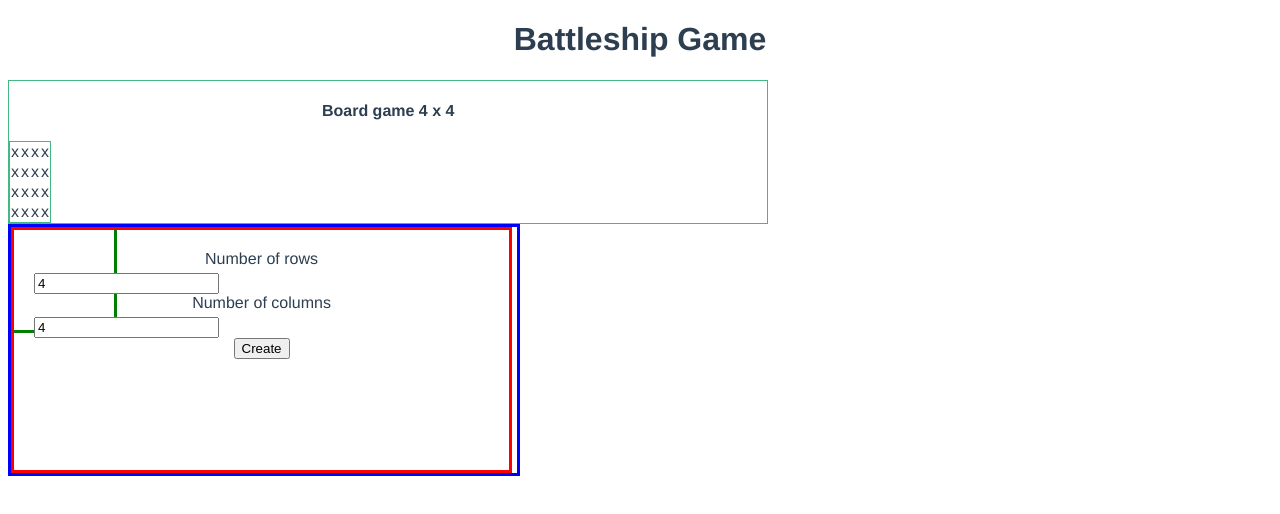
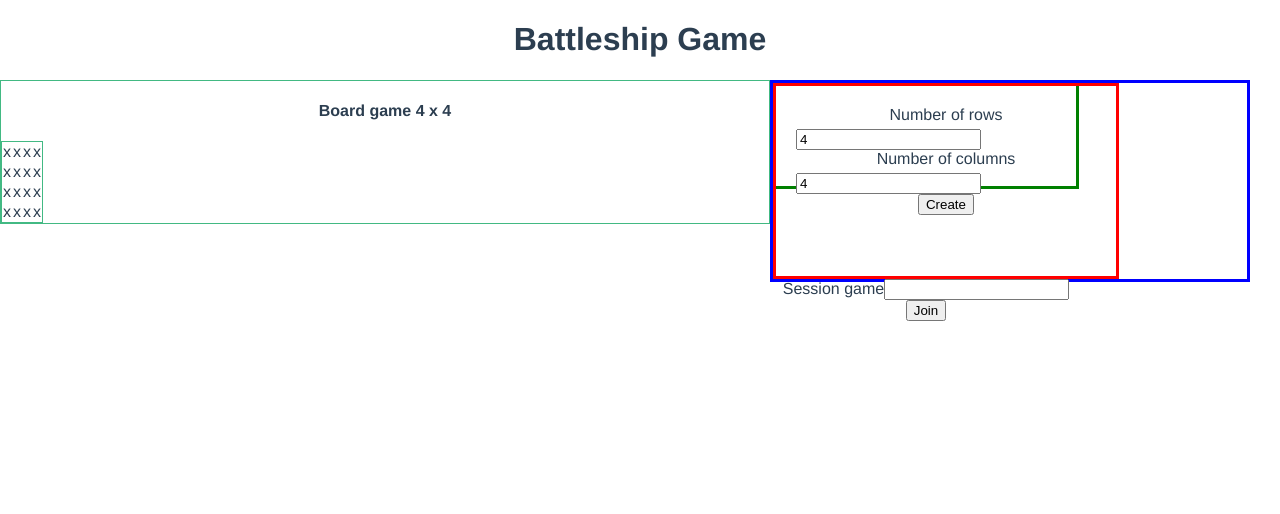
Before and after one commit to Jhannet/BattleshipGameVue, a Vue app in the folder battleship-game/: page /#/ in a window 1280 px wide. Shown: the top 514 px of the page. Built offline with nearby package versions, Linux system fonts and the light colour scheme.

Commit message:
conection with backend

```diff
--- a/battleship-game/package.json
+++ b/battleship-game/package.json
@@ -8,6 +8,7 @@
     "lint": "vue-cli-service lint"
   },
   "dependencies": {
+    "axios": "^0.18.0",
     "vue": "^2.5.16",
     "vue-router": "^3.0.1"
   },
--- a/battleship-game/src/App.vue
+++ b/battleship-game/src/App.vue
@@ -14,6 +14,11 @@ export default {
 </script>
 
 <style>
+html, body {
+  width: 100%;
+  height: 100%;
+  margin: 0;
+}
 #app {
   font-family: 'Avenir', Helvetica, Arial, sans-serif;
   -webkit-font-smoothing: antialiased;
--- a/battleship-game/src/components/Board.vue
+++ b/battleship-game/src/components/Board.vue
@@ -50,7 +50,7 @@ export default {
 .board {
     border: #42b983 solid 1px;
     width: 60%;
-    height: 100%;
+    /* height: 100%; */
     float: left;
 }
 #my-table {
--- a/battleship-game/src/components/BoardConfiguration.vue
+++ b/battleship-game/src/components/BoardConfiguration.vue
@@ -4,12 +4,13 @@
         <input v-model.number="rows" type="number" min='4' @change="sendValues(rows, columns)">
         <label>Number of columns</label>
         <input v-model.number="columns" type="number" min='4' @change="sendValues(rows, columns)">
-        <button @click="sendValues(rows, columns)">Create</button>
+        <button @click="createGame(rows, columns)">Create</button>
   </div>
 </template>
 
 <script>
 import {EventBus} from '@/services/event-bus';
+import Game from '@/services/game';
 
 export default {
   name: 'boardConfiguration',
@@ -23,6 +24,17 @@ export default {
     sendValues(rows, columns) {
       EventBus.$emit('rows', rows);
       EventBus.$emit('columns', columns);
+    },
+    createGame(rows, columns) {
+      Game.createGame({rows, columns})
+      .then(game => {
+        console.log(game);
+        console.log(game.session);
+        EventBus.$emit('token', game.session);
+      })
+      .catch(error => {
+        console.log(error);
+      });
     }
   }
 };
@@ -31,8 +43,8 @@ export default {
 <style scoped>
 .board-configuration {
     border: 3px solid red;
-    width: 90%;
-    height: 200px;
+    width: 300px;
+    height: 150px;
     float: left;
     padding: 20px;
 }
--- a/battleship-game/src/components/Configurations.vue
+++ b/battleship-game/src/components/Configurations.vue
@@ -1,7 +1,6 @@
 <template>
   <div class="configurations">
-    <!-- <router-view/> -->
-    <BoardConfiguration></BoardConfiguration>
+    <board-configuration></board-configuration>
     <token-configuration></token-configuration>
   </div>
 </template>
@@ -21,8 +20,8 @@ export default {
 
 <style scoped>
 .configurations {
-    width: 40%;
-    height: 100%;
+    width: 37%;
+    /* height: 100%; */
     float: left;
     border: 3px solid blue;
 }
--- a/battleship-game/src/components/TokenConfiguration.vue
+++ b/battleship-game/src/components/TokenConfiguration.vue
@@ -1,18 +1,45 @@
 <template>
   <div class="token-configuration">
+    <div class="form">
+      <label>Session game</label>
+      <input type="text" v-model="token"/>
+      <button @click="gameJoin(token)">Join</button>
+    </div>
   </div>
 </template>
 
 <script>
+import {EventBus} from '@/services/event-bus';
+import Game from '@/services/game';
 export default {
   name: 'tokenConfiguration',
+  data(){
+    return {
+      token:"",
+    }
+  },
+  mounted() {
+    EventBus.$on('token', (data) => {
+      this.token = data;
+    })
+  },
+  methods: {
+    gameJoin(token) {
+      Game.gameJoin(token)
+      .then(game => {
+        console.log(game);
+        EventBus.$emit('columns', game.cols);
+        EventBus.$emit('rows', game.rows);
+      })
+    }
+  }
 };
 </script>
 
 <style scoped>
 .token-configuration {
     border: 3px solid green;
-    width: 100px;
+    width: 300px;
     height: 100px;
 }
 </style>
--- /dev/null
+++ b/battleship-game/src/services/game.js
@@ -0,0 +1,30 @@
+import axios from 'axios';
+const localStorage = window.localStorage;
+
+const URL = 'http://localhost:3000/game';
+
+export default {
+  createGame({ rows, columns } = {}) {
+    return axios.post(URL, { rows, columns })
+      .then((response) => response.data)
+      .catch((error) => {
+        console.log(error);
+      });
+  },
+  gameJoin(url) {
+    return axios.get(url)
+      .then((response) => {
+        const gameId = response.data.id;
+        const playerId = response.data.playerId;
+        localStorage.setItem('gameId', JSON.stringify(gameId));
+        localStorage.setItem('playerId_2', JSON.stringify(playerId));
+        console.log(localStorage.getItem('playerId_2'))
+
+        return axios.get(`${URL}/${gameId}/${playerId}`);
+      })
+      .then(game => game.data)
+      .catch((error) => {
+        console.log(error);
+      });
+  },
+};
```
Also changed, not shown: 1 other file (tests, documents, lock files or other folders).
